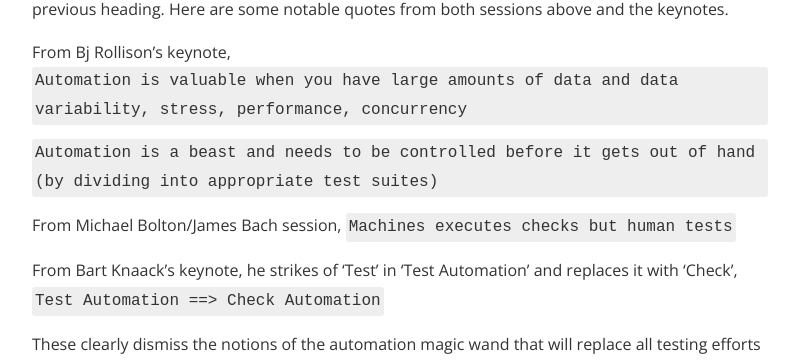
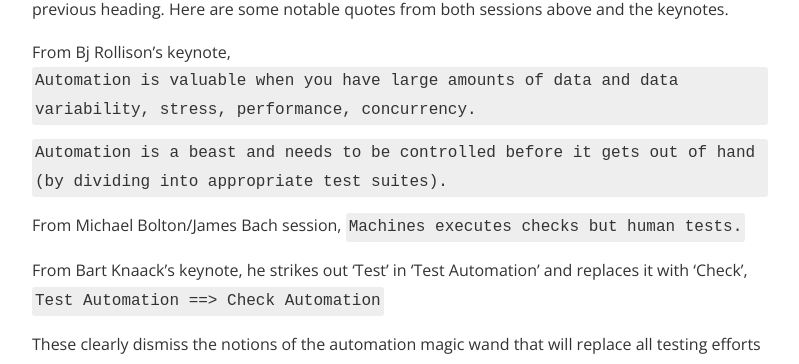
Before and after one commit to eing/eing.github.io, a Jekyll site: the page built from _posts/2015-10-05-STARWest-Highlights.markdown, in a window 1280 px wide and 900 px high, scrolled down 2805 px. Shown: the part 188-552 px from the top of the window, without its empty margins (240-1039 px from the left). Built offline with Jekyll 4.4.1, drawn with Linux system fonts in a browser that asks for light colours; nearby versions of some CDN libraries; comment, search, counter and statistics services are not loaded; a style sheet for code colours, icons or effects is not loaded; some of the changed text lies outside the part shown.

Commit message:
fix a few typos

```diff
--- a/_posts/2015-10-05-STARWest-Highlights.markdown
+++ b/_posts/2015-10-05-STARWest-Highlights.markdown
@@ -71,14 +71,14 @@
 Noticed that I left out the word "Test" in front of Automation and that I prepared you in the previous heading. Here are some notable quotes from both sessions above and the keynotes.
 
 From Bj Rollison's keynote,
-`Automation is valuable when you have large amounts of data and data variability, stress, performance, concurrency`
+`Automation is valuable when you have large amounts of data and data variability, stress, performance, concurrency.`
 
-`Automation is a beast and needs to be controlled before it gets out of hand (by dividing into appropriate test suites)`
+`Automation is a beast and needs to be controlled before it gets out of hand (by dividing into appropriate test suites).`
 
 From Michael Bolton/James Bach session,
-`Machines executes checks but human tests`
+`Machines executes checks but human tests.`
 
-From Bart Knaack's keynote, he strikes of 'Test' in 'Test Automation' and replaces it with 'Check',
+From Bart Knaack's keynote, he strikes out 'Test' in 'Test Automation' and replaces it with 'Check',
 `Test Automation ==> Check Automation`
 
 These clearly dismiss the notions of the automation magic wand that will replace all testing efforts or that testing is dead because there's automation.
```
Also changed, not shown: other parts of _posts/2015-10-05-STARWest-Highlights.markdown (+1 -1 lines).
